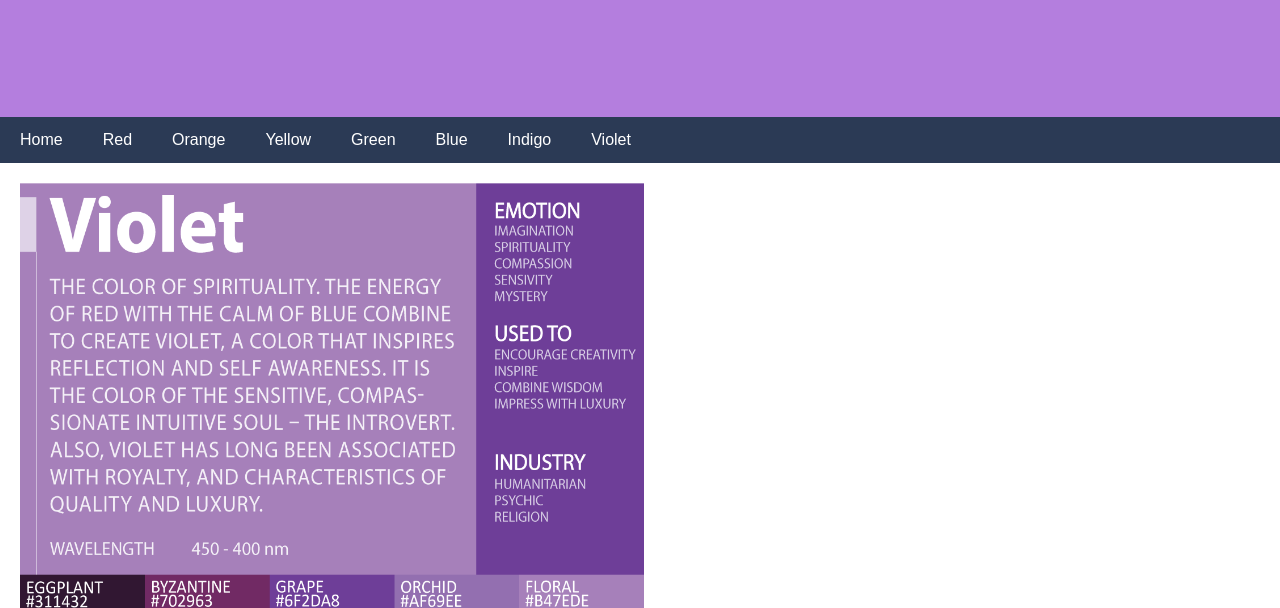
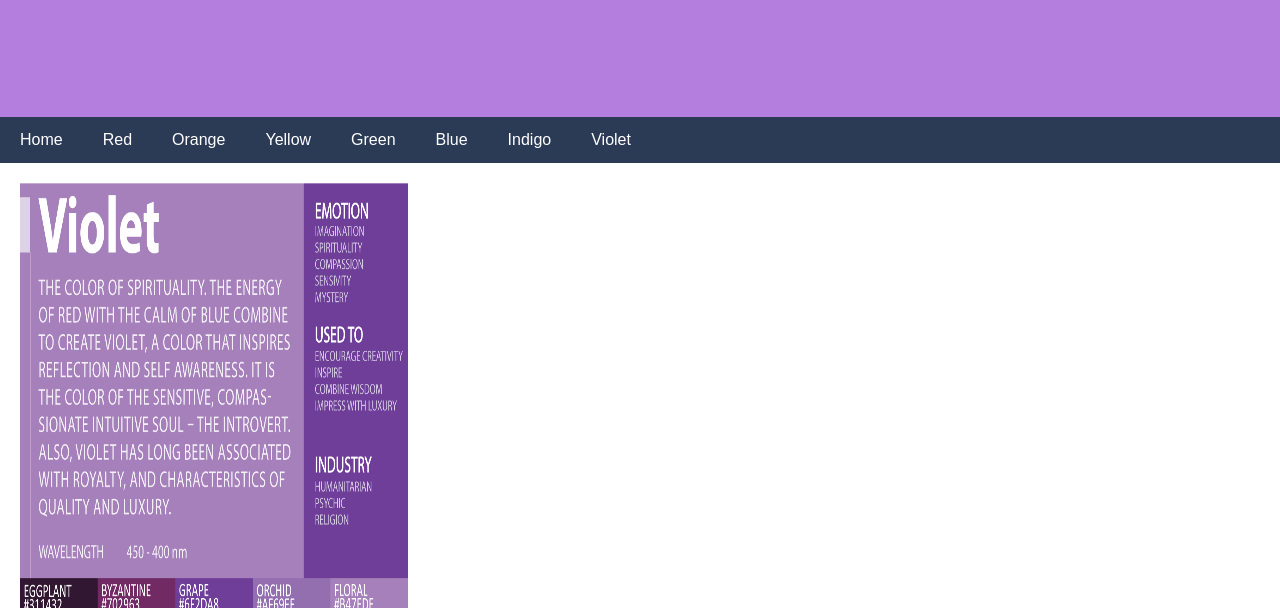
Before and after one commit to StasiaRose1014/github.io, a plain HTML site: page violet.html in a window 1280 px wide. Shown: the part 192-800 px from the top of the page. Drawn offline with Linux system fonts and the light colour scheme.

Commit message:
Update violet.html

```diff
--- a/violet.html
+++ b/violet.html
@@ -31,7 +31,7 @@
   <div class="main">
 
     <img src="images/violet.png" alt="violet"
-		 width="624" height="465"/>
+		 width="388" height="469"/>
 
 	 <br>
 
```
